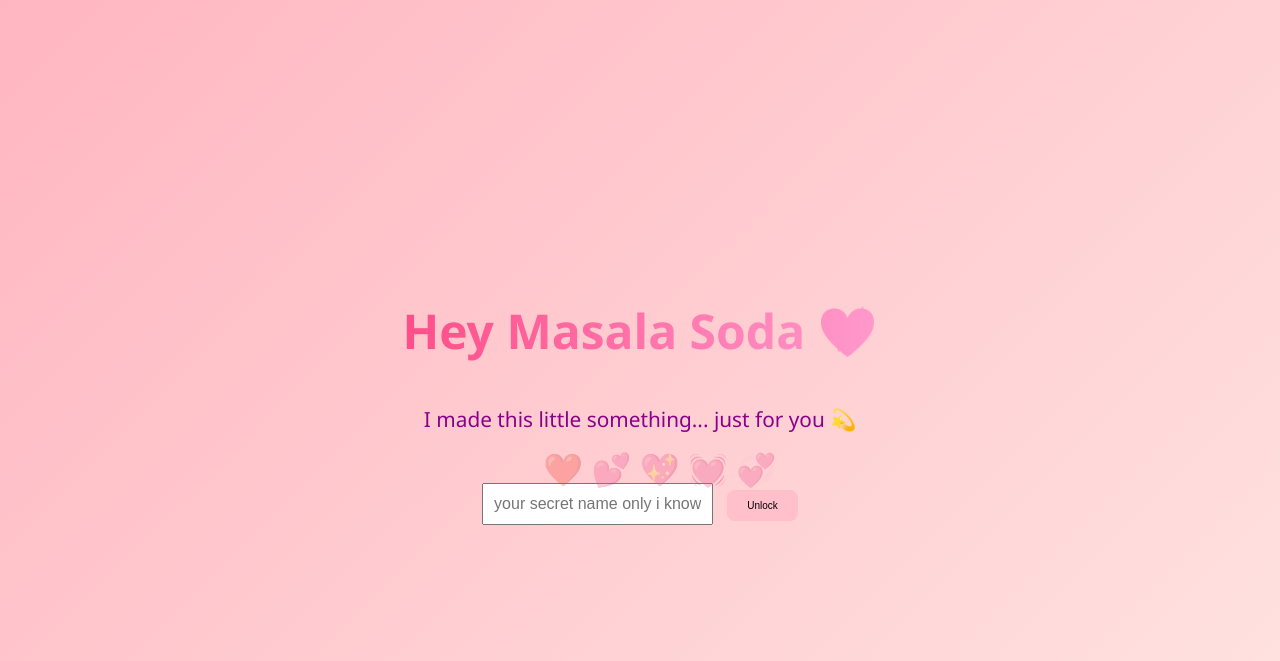
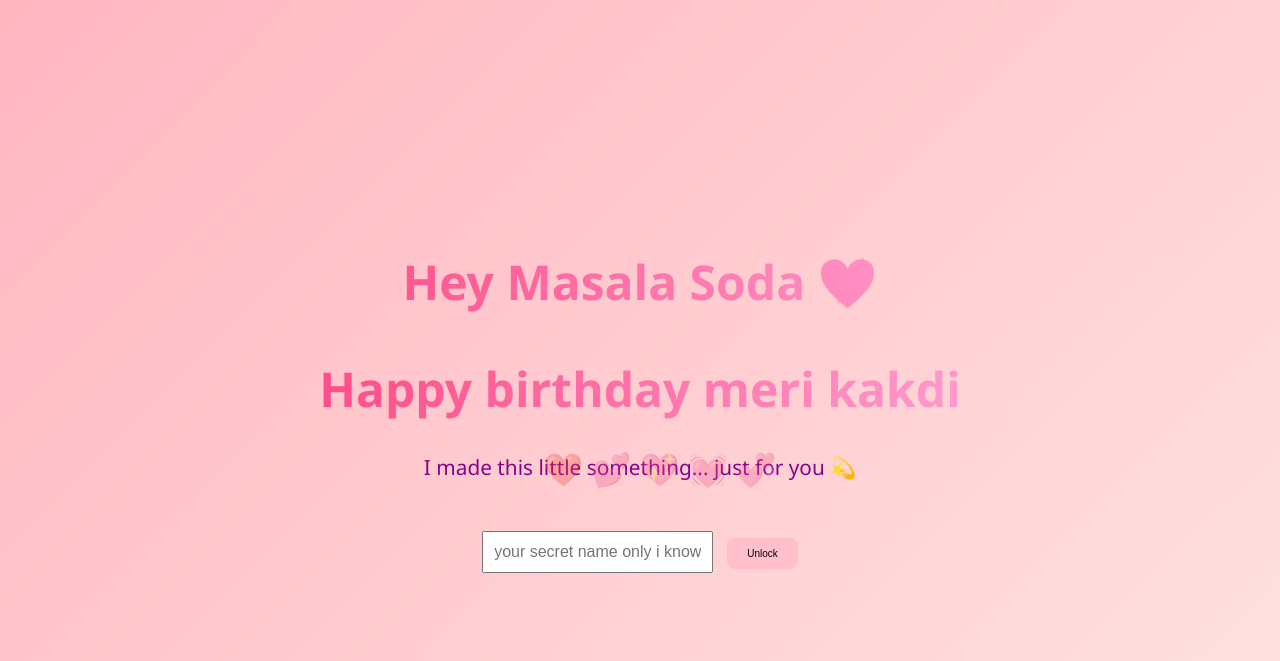
Before and after one commit to MayankSharma2487/for_you_my_girl, a Flask app: page / in a window 1280 px wide. Shown: the top 661 px of the page. Run offline with Flask 3, Linux system fonts and the light colour scheme.

Commit message:
Update home.html

```diff
--- a/templates/home.html
+++ b/templates/home.html
@@ -30,6 +30,7 @@
 <body>
     <div class="container" id="main-content">
         <h1 class="animated-text">Hey Masala Soda 💖</h1>
+        <h1>Happy birthday meri kakdi</h1>
         <p class="subtext">I made this little something... just for you 💫</p>
 
         <!-- Password Box -->
```
